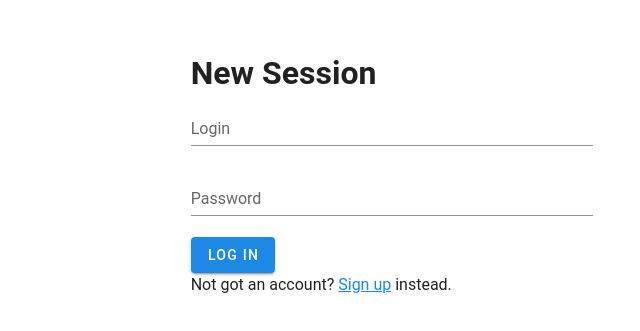
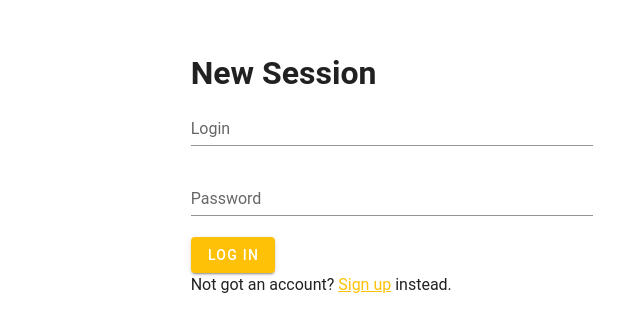
Before and after one commit to thombruce/helvellyn.js, a Vue app: page /login in a window 1280 px wide. Shown: the part 219-550 px from the top of the page, without its empty margins (248-888 px from the left). Built offline with nearby package versions, Linux system fonts and the light colour scheme; no server answers.

Commit message:
default to yellow primary color

```diff
--- a/package.json
+++ b/package.json
@@ -1,6 +1,6 @@
 {
   "name": "helvellyn.js",
-  "version": "0.10.0",
+  "version": "0.10.1",
   "private": true,
   "scripts": {
     "serve": "vue-cli-service serve",
--- a/src/plugins/vuetify.js
+++ b/src/plugins/vuetify.js
@@ -12,10 +12,10 @@ const opts = {
     dark: null,
     themes: {
       dark: {
-        primary: colors.blue.darken2
+        primary: colors.amber.darken1
       },
       light: {
-        primary: colors.blue.darken1
+        primary: colors.amber
       }
     }
   }
```
